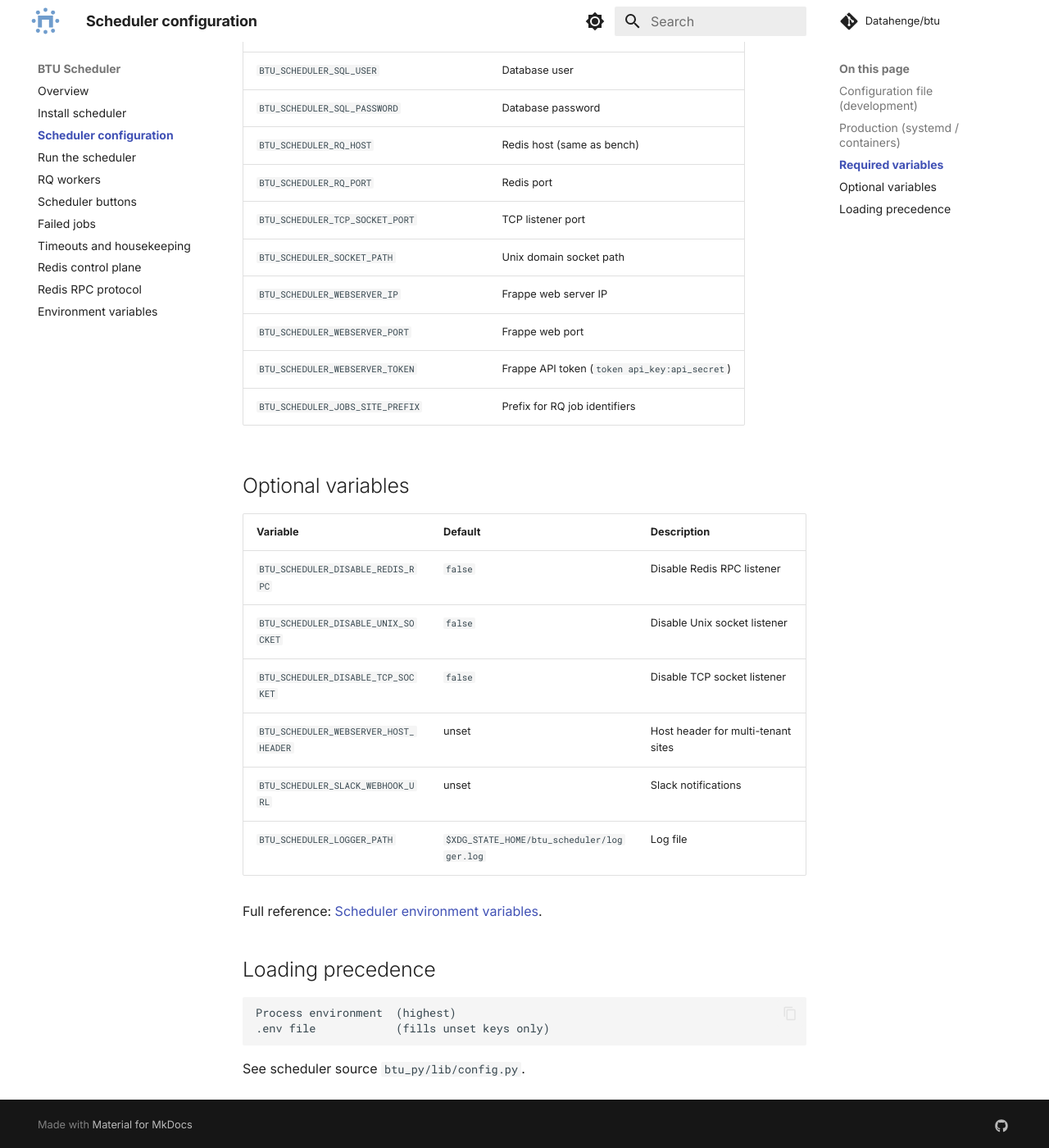
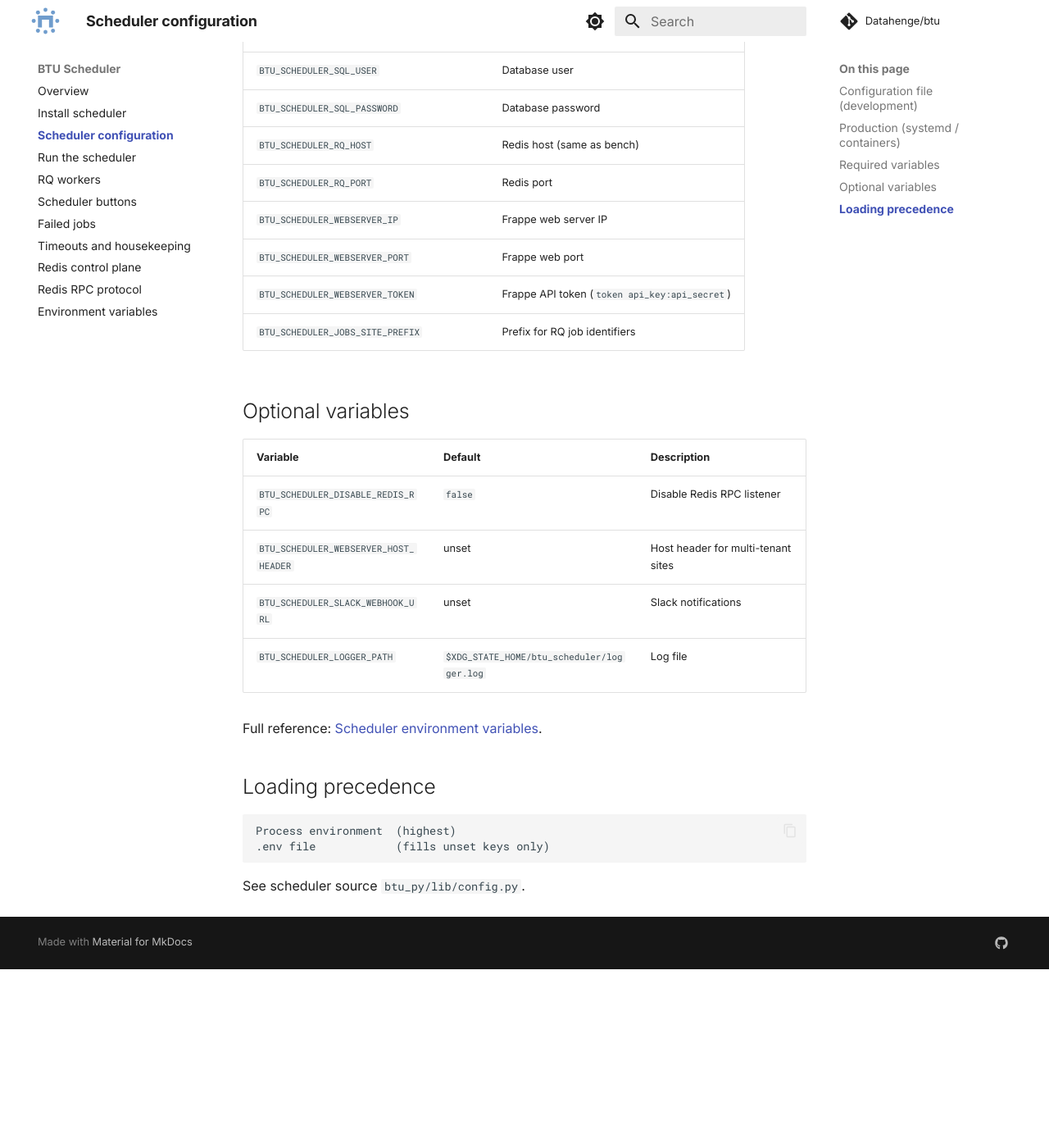
Before and after one commit to Datahenge/btu, an MkDocs documentation site: the page built from docs/scheduler/scheduler-config.md, in a window 1280 px wide and 1400 px high, scrolled down 1047 px. Shown: the whole window at 82% size. Built offline with MkDocs 1.6.1 and Material for MkDocs 9.7.7, drawn with Linux system fonts in a browser that asks for light colours; comment, search, counter and statistics services are not loaded; after the commit the page ends 2229 px from its top, so only the background shows below that.

Commit message:
Remove legacy rq.compat and cleanup legacy environment variables.

```diff
--- a/docs/scheduler/scheduler-config.md
+++ b/docs/scheduler/scheduler-config.md
@@ -32,8 +32,6 @@ Set the same variables in the process environment. **Environment always override
 | `BTU_SCHEDULER_SQL_PASSWORD` | Database password |
 | `BTU_SCHEDULER_RQ_HOST` | Redis host (same as bench) |
 | `BTU_SCHEDULER_RQ_PORT` | Redis port |
-| `BTU_SCHEDULER_TCP_SOCKET_PORT` | TCP listener port |
-| `BTU_SCHEDULER_SOCKET_PATH` | Unix domain socket path |
 | `BTU_SCHEDULER_WEBSERVER_IP` | Frappe web server IP |
 | `BTU_SCHEDULER_WEBSERVER_PORT` | Frappe web port |
 | `BTU_SCHEDULER_WEBSERVER_TOKEN` | Frappe API token (`token api_key:api_secret`) |
@@ -44,8 +42,6 @@ Set the same variables in the process environment. **Environment always override
 | Variable | Default | Description |
 |----------|---------|-------------|
 | `BTU_SCHEDULER_DISABLE_REDIS_RPC` | `false` | Disable Redis RPC listener |
-| `BTU_SCHEDULER_DISABLE_UNIX_SOCKET` | `false` | Disable Unix socket listener |
-| `BTU_SCHEDULER_DISABLE_TCP_SOCKET` | `false` | Disable TCP socket listener |
 | `BTU_SCHEDULER_WEBSERVER_HOST_HEADER` | unset | Host header for multi-tenant sites |
 | `BTU_SCHEDULER_SLACK_WEBHOOK_URL` | unset | Slack notifications |
 | `BTU_SCHEDULER_LOGGER_PATH` | `$XDG_STATE_HOME/btu_scheduler/logger.log` | Log file |
```
Also changed, not shown: CHANGELOG.md (+1 -1 lines), btu/btu_api/REFERENCE.md (+1 -1 lines), docs/scheduler/scheduler-env-vars.md (+0 -4 lines), 2 other files.
